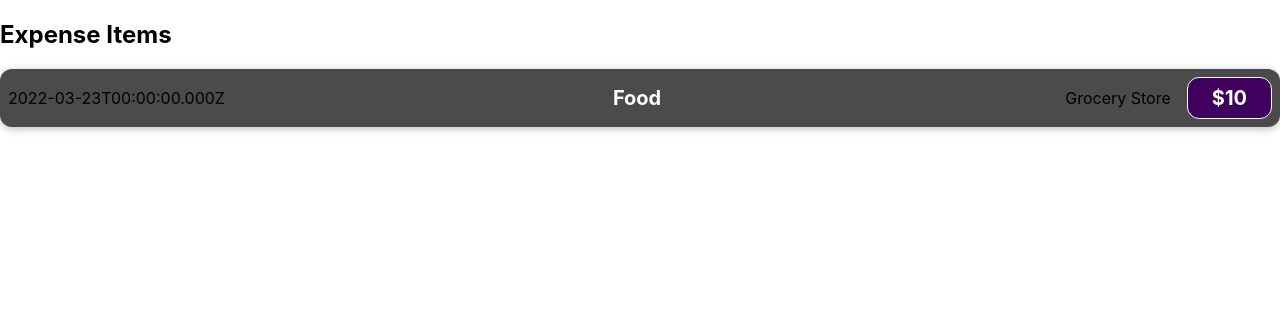
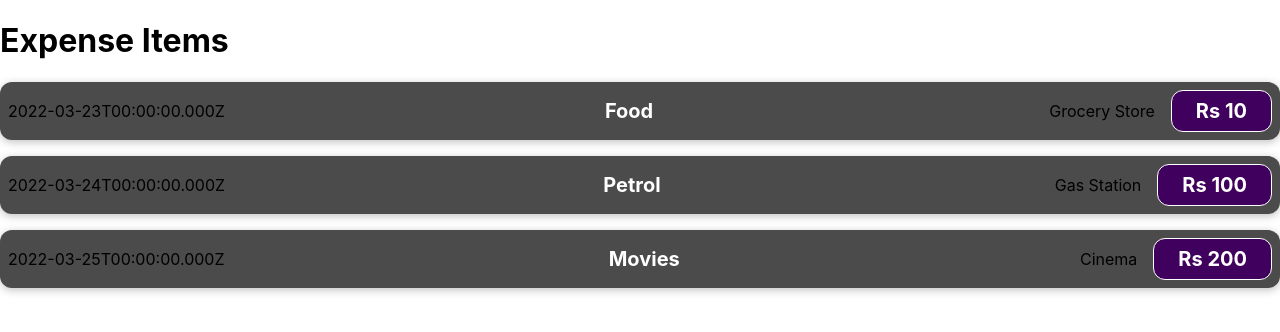
Before and after one commit to Amitadhikari52/React-complete-guide, a React (Create React App) app: page / in a window 1280 px wide. Shown: the top 332 px of the page. Built offline with nearby package versions, Linux system fonts and the light colour scheme.

Commit message:
props and Passing Data

```diff
--- a/src/App.js
+++ b/src/App.js
@@ -1,10 +1,18 @@
 import ExpenseItem from "./components/ExpenseItem";
 
 function App() {
+  const expenses = [
+    { expenseTitle: 'Food', expenseAmount: 10, locationOfExpenditure: 'Grocery Store', expenseDate: new Date(2022, 2, 23) },
+    { expenseTitle: 'Petrol', expenseAmount: 100, locationOfExpenditure: 'Gas Station', expenseDate: new Date(2022, 2, 24) },
+    { expenseTitle: 'Movies', expenseAmount: 200, locationOfExpenditure: 'Cinema', expenseDate: new Date(2022, 2, 25) }
+  ];
+
   return (
     <div>
-      <h2>Expense Items</h2>
-      <ExpenseItem></ExpenseItem>
+      <h1>Expense Items</h1>
+      {expenses.map((expense, index) => (
+        <ExpenseItem key={index} {...expense} />
+      ))}
     </div>
   );
 }
--- a/src/components/ExpenseItem.js
+++ b/src/components/ExpenseItem.js
@@ -1,9 +1,7 @@
 import "./ExpenseItem.css";
-function ExpenseItem() {
-  const expenseDate = new Date(2022, 2, 23);
-  const expenseTitle = "Food";
-  const expenseAmount = 10;
-  const locationOfExpenditure = "Grocery Store";
+
+function ExpenseItem(props) {
+  const { expenseTitle, expenseAmount, locationOfExpenditure, expenseDate } = props;
 
   return (
     <div className="expense-item">
@@ -11,7 +9,7 @@ function ExpenseItem() {
       <div className="expense-item__description">
         <h2>{expenseTitle}</h2>
         <div className="expense-item__location">{locationOfExpenditure}</div>
-        <div className="expense-item__price">${expenseAmount}</div>
+        <div className="expense-item__price">Rs {expenseAmount}</div>
       </div>
     </div>
   );
```
